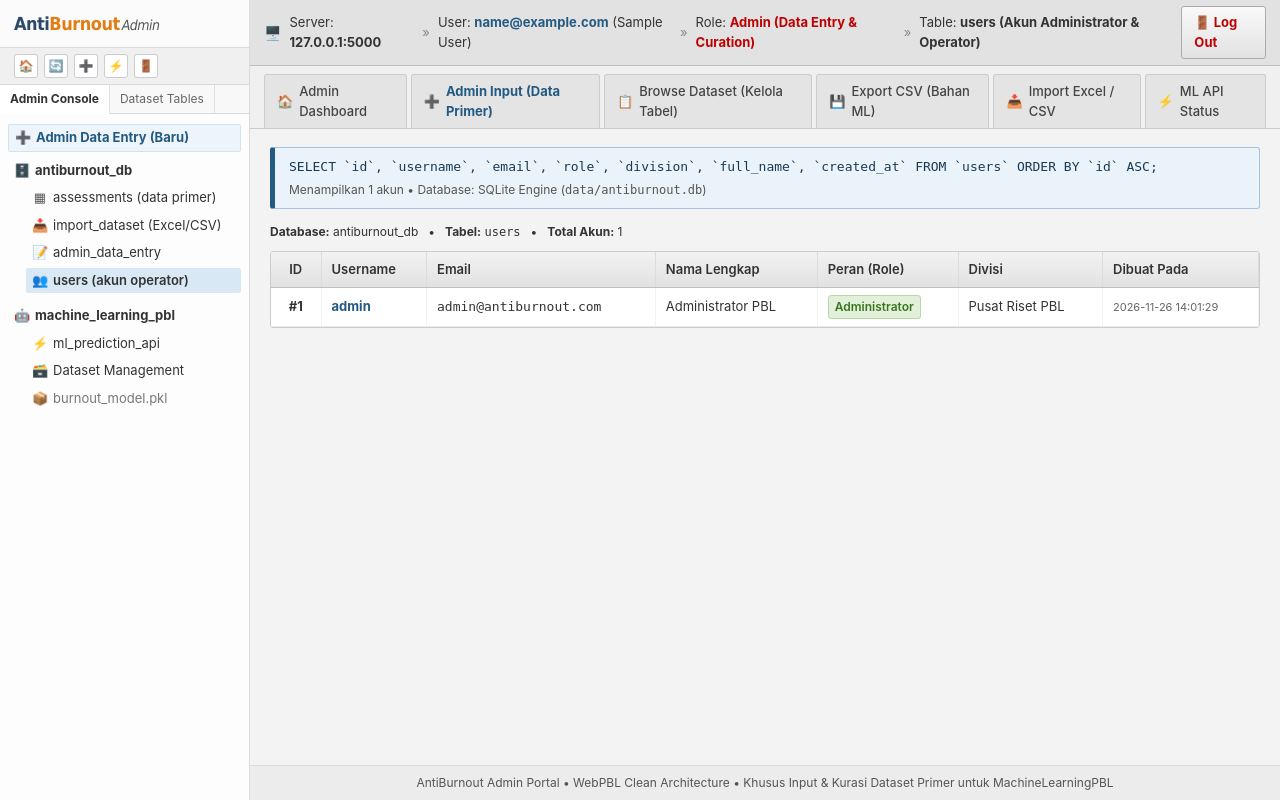
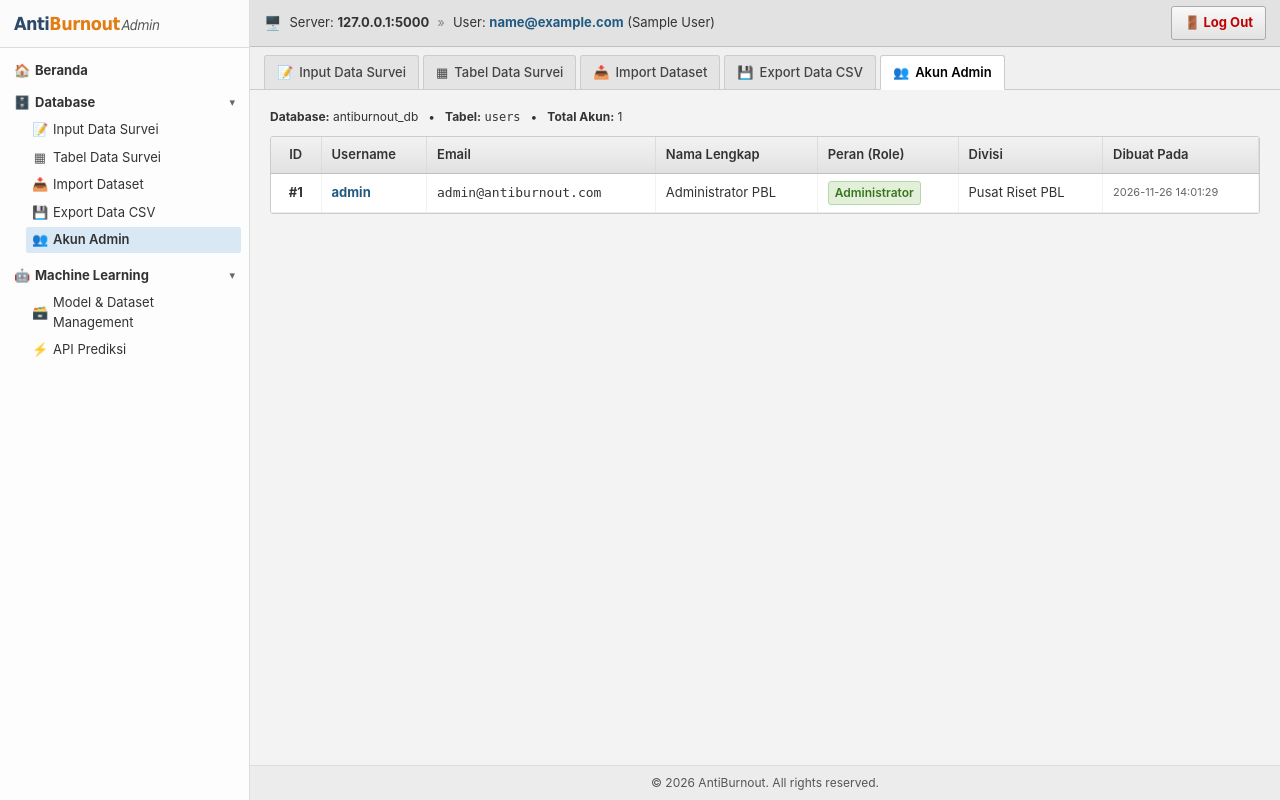
Before and after one commit to Keluarga-Cemara-Team/WebPBL, a Flask app: page /users/ in a window 1280 px wide. Run offline with Flask 3, Linux system fonts and the light colour scheme; the visitor is signed in with stand-in values (Sample User, id 1); data comes from the database, SQL or seed files in the repository.

Commit message:
refactor(ui): simplify navigation, sticky sidebar, and remove SQL banners

```diff
--- a/app/__init__.py
+++ b/app/__init__.py
@@ -138,6 +138,7 @@ def create_app(config_name="development"):
     @app.context_processor
     def inject_auth_context():
         return {
+            "active_db_engine": getattr(app, "db_engine_name", "Local SQLite Engine"),
             "current_user": {
                 "id": session.get("user_id"),
                 "username": session.get("username", "admin"),
--- a/app/presentation/static/css/main.css
+++ b/app/presentation/static/css/main.css
@@ -83,6 +83,11 @@ a:hover {
   display: flex;
   flex-direction: column;
   flex-shrink: 0;
+  position: sticky;
+  top: 0;
+  height: 100vh;
+  align-self: flex-start;
+  overflow-y: auto;
 }
 
 .pma-sidebar-brand {
@@ -191,6 +196,25 @@ a:hover {
   width: 16px;
   text-align: center;
 }
+.pma-tree-toggle {
+  cursor: pointer;
+  list-style: none;
+  user-select: none;
+}
+.pma-tree-toggle::-webkit-details-marker {
+  display: none;
+}
+.pma-tree-arrow {
+  margin-left: auto;
+  font-size: 11px;
+  color: #666;
+}
+.pma-tree-arrow::before {
+  content: "▸";
+}
+.pma-tree-group[open] .pma-tree-arrow::before {
+  content: "▾";
+}
 
 /* ==========================================================================
    Main Content Area
@@ -225,8 +249,10 @@ a:hover {
   border-bottom: 1px solid #cccccc;
   padding: 8px 14px 0 14px;
   display: flex;
+  flex-wrap: wrap;
+  align-items: flex-end;
   gap: 4px;
-  overflow-x: auto;
+  overflow: visible;
 }
 
 .pma-tab {
@@ -236,6 +262,7 @@ a:hover {
   padding: 7px 12px;
   font-size: 13px;
   font-weight: 500;
+  white-space: nowrap;
   color: #444;
   background: #e4e4e4;
   border: 1px solid #cccccc;
@@ -585,6 +612,8 @@ a:hover {
 @media (max-width: 700px) {
   .pma-wrapper { flex-direction: column; min-width: 0; }
   .pma-sidebar {
+    position: static;
+    height: auto;
     width: 100%; max-height: 230px; border-right: 0;
     border-bottom: 1px solid var(--pma-sidebar-border);
   }
--- a/app/presentation/templates/auth/login.html
+++ b/app/presentation/templates/auth/login.html
@@ -32,7 +32,6 @@
         <div class="pma-login-card">
             <div class="pma-login-card-header">
                 <span>Masuk Administrator</span>
-                <span style="font-size: 11px; font-weight: normal; color: #666;">WebPBL Clean Architecture</span>
             </div>
 
             <div class="pma-login-card-body">
--- a/app/presentation/templates/base.html
+++ b/app/presentation/templates/base.html
@@ -20,77 +20,62 @@
                 </a>
             </div>
 
-            <!-- Quick Action Icons (Home, Refresh, Admin Insert, Status, Logout) -->
-            <div class="pma-quick-actions">
-                <a href="{{ url_for('main.index') }}" class="pma-quick-btn" title="Admin Dashboard">🏠</a>
-                <a href="javascript:location.reload();" class="pma-quick-btn" title="Reload Navigation">🔄</a>
-                <a href="{{ url_for('assessment.form') }}" class="pma-quick-btn" title="Admin Data Entry">➕</a>
-                <a href="{{ url_for('main.health_check') }}" target="_blank" class="pma-quick-btn" title="ML Server Health">⚡</a>
-                <a href="{{ url_for('auth.logout') }}" class="pma-quick-btn" title="Keluar / Log Out">🚪</a>
-            </div>
-
-            <!-- Mini Navigation Tabs -->
-            <div class="pma-nav-tabs-mini">
-                <div class="pma-nav-tab-mini active">Admin Console</div>
-                <div class="pma-nav-tab-mini">Dataset Tables</div>
-            </div>
-
             <!-- Tree Structure -->
             <div class="pma-tree">
-                <div class="pma-tree-item" style="background: #eef5fa; border: 1px solid #d0e3f2; margin-bottom: 6px;">
-                    <span class="pma-tree-icon">➕</span>
-                    <a href="{{ url_for('assessment.form') }}" style="color: #235a81; font-weight: bold;">
-                        Admin Data Entry (Baru)
-                    </a>
-                </div>
+                <a href="{{ url_for('main.index') }}" class="pma-tree-item {% if request.path == '/' %}active{% endif %}" style="margin-bottom: 6px; font-weight: bold;">
+                    <span class="pma-tree-icon">🏠</span>
+                    <span>Beranda</span>
+                </a>
 
-                <!-- Database: antiburnout_db -->
-                <div style="margin-top: 6px;">
-                    <div class="pma-tree-item">
+                <!-- Database -->
+                <details class="pma-tree-group" style="margin-top: 6px;" open>
+                    <summary class="pma-tree-item pma-tree-toggle">
                         <span class="pma-tree-icon">🗄️</span>
-                        <strong>antiburnout_db</strong>
-                    </div>
+                        <strong>Database</strong>
+                        <span class="pma-tree-arrow"></span>
+                    </summary>
                     <div class="pma-tree-sub">
+                        <a href="{{ url_for('assessment.form') }}" class="pma-tree-item {% if request.path == '/assessment/' %}active{% endif %}">
+                            <span class="pma-tree-icon">📝</span>
+                            <span>Input Data Survei</span>
+                        </a>
                         <a href="{{ url_for('assessment.dataset_view') }}" class="pma-tree-item {% if request.path == '/assessment/dataset' %}active{% endif %}">
                             <span class="pma-tree-icon">▦</span>
-                            <span>assessments (data primer)</span>
+                            <span>Tabel Data Survei</span>
                         </a>
                         <a href="{{ url_for('assessment.import_view') }}" class="pma-tree-item {% if request.path == '/assessment/import' %}active{% endif %}">
                             <span class="pma-tree-icon">📥</span>
-                            <span>import_dataset (Excel/CSV)</span>
+                            <span>Import Dataset</span>
                         </a>
-                        <a href="{{ url_for('assessment.form') }}" class="pma-tree-item {% if request.path == '/assessment/' %}active{% endif %}">
-                            <span class="pma-tree-icon">📝</span>
-                            <span>admin_data_entry</span>
+                        <a href="{{ url_for('assessment.export_csv') }}" class="pma-tree-item">
+                            <span class="pma-tree-icon">💾</span>
+                            <span>Export Data CSV</span>
                         </a>
                         <a href="{{ url_for('user.list_users') }}" class="pma-tree-item {% if request.path.startswith('/users') %}active{% endif %}">
                             <span class="pma-tree-icon">👥</span>
-                            <span>users (akun operator)</span>
+                            <span>Akun Admin</span>
                         </a>
                     </div>
-                </div>
+                </details>
 
-                <!-- Database: machine_learning_pbl -->
-                <div style="margin-top: 10px;">
-                    <div class="pma-tree-item">
+                <!-- Machine Learning -->
+                <details class="pma-tree-group" style="margin-top: 10px;" open>
+                    <summary class="pma-tree-item pma-tree-toggle">
                         <span class="pma-tree-icon">🤖</span>
-                        <strong>machine_learning_pbl</strong>
-                    </div>
+                        <strong>Machine Learning</strong>
+                        <span class="pma-tree-arrow"></span>
+                    </summary>
                     <div class="pma-tree-sub">
+                        <a href="{{ url_for('main.dataset_management') }}" class="pma-tree-item {% if request.path.startswith('/dataset-management') %}active{% endif %}">
+                            <span class="pma-tree-icon">🗃️</span>
+                            <span>Model & Dataset Management</span>
+                        </a>
                         <a href="{{ url_for('main.health_check') }}" target="_blank" class="pma-tree-item">
                             <span class="pma-tree-icon">⚡</span>
-                            <span>ml_prediction_api</span>
+                            <span>API Prediksi</span>
                         </a>
-                        <a href="{{ url_for('main.dataset_management') }}" class="pma-tree-item {% if request.path.startswith('/dataset-management') %}active{% endif %}">
-                            <span class="pma-tree-icon">🗃️</span>
-                            <span>Dataset Management</span>
-                        </a>
-                        <div class="pma-tree-item" style="color: #777;">
-                            <span class="pma-tree-icon">📦</span>
-                            <span>burnout_model.pkl</span>
-                        </div>
                     </div>
-                </div>
+                </details>
             </div>
         </aside>
 
@@ -104,9 +89,6 @@
                 <span>Server: <strong>127.0.0.1:5000</strong></span>
                 <span style="color: #888;">&raquo;</span>
                 <span>User: <strong style="color: #235a81;">{{ current_user.email or 'admin@antiburnout.com' }}</strong> ({{ current_user.full_name or 'Administrator' }})</span>
-                <span style="color: #888;">&raquo;</span>
-                <span>Role: <strong style="color: #c00000;">{{ (current_user.role or 'admin')|capitalize }} (Data Entry & Curation)</strong></span>
-                {% block breadcrumb_extra %}{% endblock %}
                 <div style="margin-left: auto; display: flex; align-items: center; gap: 8px;">
                     <a href="{{ url_for('auth.logout') }}" class="pma-btn" style="color: #c00000; font-weight: bold; text-decoration: none;" title="Keluar dari sesi administrator">
                         🚪 Log Out
@@ -114,34 +96,42 @@
                 </div>
             </div>
 
-            <!-- phpMyAdmin Top Navigation Tabs -->
+            <!-- phpMyAdmin Top Navigation Tabs (Kontekstual sesuai Section) -->
+            {% if request.path.startswith('/assessment') or request.path.startswith('/users') %}
             <nav class="pma-tabs-bar">
-                <a href="{{ url_for('main.index') }}" class="pma-tab {% if request.path == '/' %}active{% endif %}">
-                    <span>🏠</span>
-                    <span>Admin Dashboard</span>
+                <a href="{{ url_for('assessment.form') }}" class="pma-tab {% if request.path == '/assessment/' %}active{% endif %}">
+                    <span>📝</span>
+                    <span>Input Data Survei</span>
                 </a>
-                <a href="{{ url_for('assessment.form') }}" class="pma-tab {% if request.path == '/assessment/' %}active{% endif %}" style="font-weight: bold; color: #235a81;">
-                    <span>➕</span>
-                    <span>Admin Input (Data Primer)</span>
+                <a href="{{ url_for('assessment.dataset_view') }}" class="pma-tab {% if request.path.startswith('/assessment/dataset') or request.path.startswith('/assessment/detail') or request.path.startswith('/assessment/edit') %}active{% endif %}">
+                    <span>▦</span>
+                    <span>Tabel Data Survei</span>
                 </a>
-                <a href="{{ url_for('assessment.dataset_view') }}" class="pma-tab {% if request.path == '/assessment/dataset' %}active{% endif %}">
-                    <span>📋</span>
-                    <span>Browse Dataset (Kelola Tabel)</span>
+                <a href="{{ url_for('assessment.import_view') }}" class="pma-tab {% if request.path == '/assessment/import' %}active{% endif %}">
+                    <span>📥</span>
+                    <span>Import Dataset</span>
                 </a>
                 <a href="{{ url_for('assessment.export_csv') }}" class="pma-tab">
                     <span>💾</span>
-                    <span>Export CSV (Bahan ML)</span>
+                    <span>Export Data CSV</span>
                 </a>
-                <a href="{{ url_for('assessment.import_view') }}" class="pma-tab {% if request.path == '/assessment/import' %}active{% endif %}">
-                    <span>📥</span>
-                    <span>Import Excel / CSV</span>
+                <a href="{{ url_for('user.list_users') }}" class="pma-tab {% if request.path.startswith('/users') %}active{% endif %}">
+                    <span>👥</span>
+                    <span>Akun Admin</span>
+                </a>
+            </nav>
+            {% elif request.path.startswith('/dataset-management') %}
+            <nav class="pma-tabs-bar">
+                <a href="{{ url_for('main.dataset_management') }}" class="pma-tab {% if request.path.startswith('/dataset-management') %}active{% endif %}">
+                    <span>🗃️</span>
+                    <span>Dataset Management</span>
                 </a>
                 <a href="{{ url_for('main.health_check') }}" target="_blank" class="pma-tab">
                     <span>⚡</span>
-                    <span>ML API Status</span>
+                    <span>API Prediksi</span>
                 </a>
-
             </nav>
+            {% endif %}
 
             <!-- Page Body Content -->
             <main class="pma-content">
@@ -161,7 +151,7 @@
 
             <!-- phpMyAdmin Footer -->
             <footer class="pma-footer">
-                <span>AntiBurnout Admin Portal &bull; WebPBL Clean Architecture &bull; Khusus Input & Kurasi Dataset Primer untuk MachineLearningPBL</span>
+                <span>&copy; 2026 AntiBurnout. All rights reserved.</span>
             </footer>
         </div>
     </div>
--- a/app/presentation/templates/user/list.html
+++ b/app/presentation/templates/user/list.html
@@ -8,16 +8,6 @@
 {% endblock %}
 
 {% block content %}
-<!-- phpMyAdmin SQL Execution Box -->
-<div class="pma-sql-box">
-    <div>
-        <code>SELECT `id`, `username`, `email`, `role`, `division`, `full_name`, `created_at` FROM `users` ORDER BY `id` ASC;</code>
-        <div class="pma-sql-meta">
-            Menampilkan {{ users|length }} akun &bull; Database: SQLite Engine (<code>data/antiburnout.db</code>)
-        </div>
-    </div>
-</div>
-
 <!-- phpMyAdmin Table Operations Bar -->
 <div style="display: flex; justify-content: space-between; align-items: center; margin-bottom: 10px; font-size: 12px;">
     <div style="display: flex; align-items: center; gap: 10px;">
```
Also changed, not shown: app/presentation/templates/assessment/import.html (+0 -18 lines), app/presentation/templates/main/index.html (+0 -18 lines), app/presentation/web/user_controller.py (+2 -9 lines).
